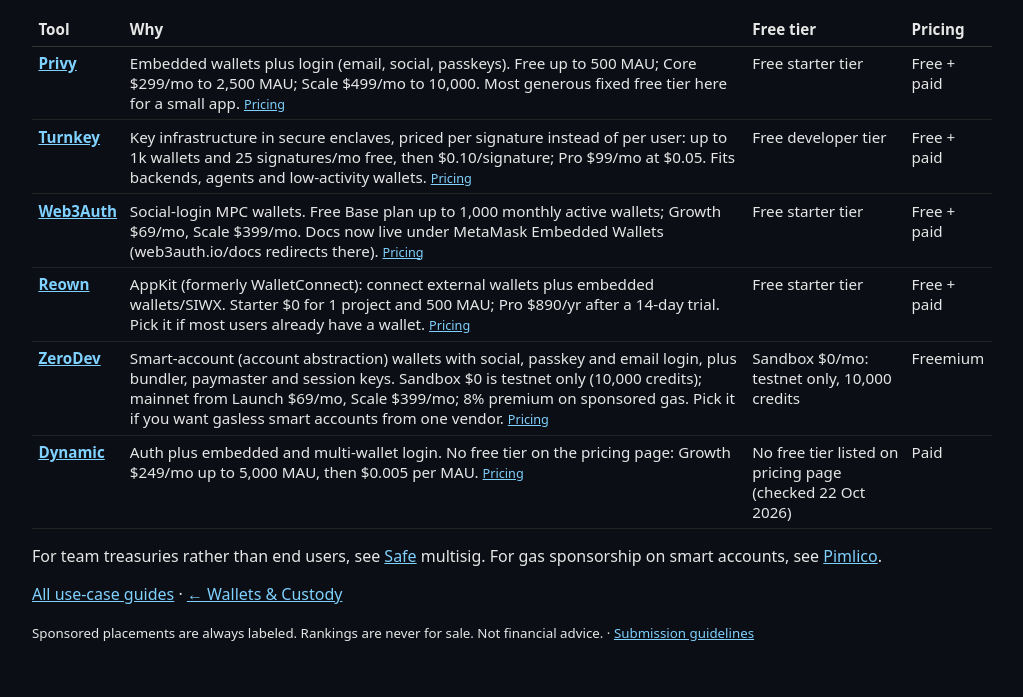
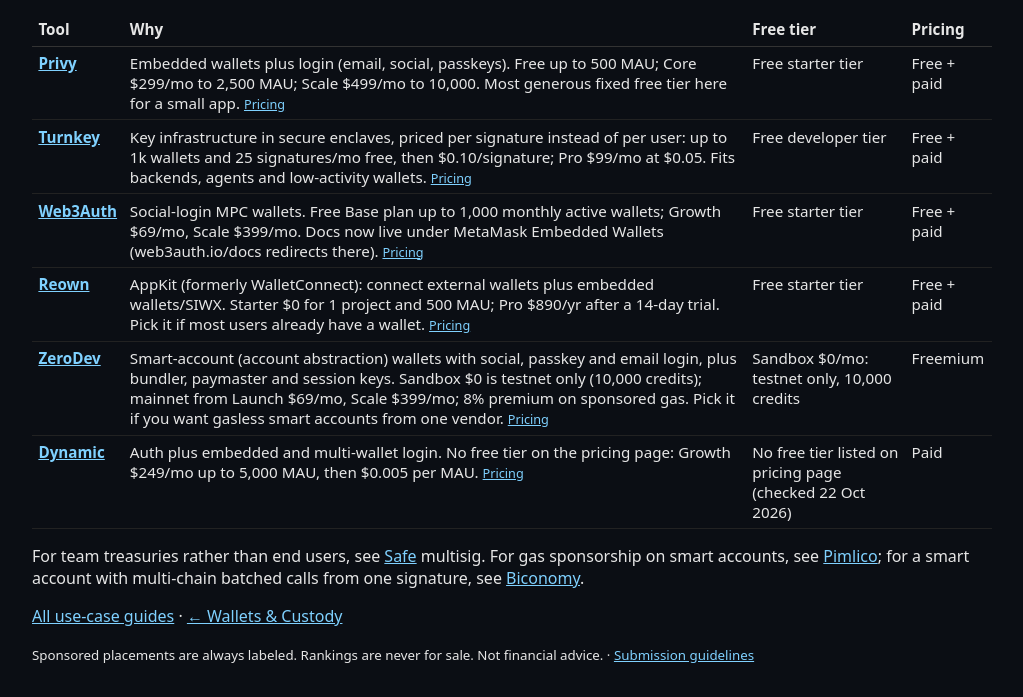
Before and after one commit to biff-cloud/builderstack, an Astro site: page /builderstack/best/embedded-wallets in a window 1280 px wide. Shown: the part 171-868 px from the top of the page, without its empty margins (128-1151 px from the left). Before the commit the page ends 846 px from the top, so only its background shows below. Built offline with nearby package versions, Linux system fonts and the light colour scheme; Astro itself is replaced by a stand-in of ours.

Commit message:
Point embedded-wallets guide to Biconomy for smart accounts

```diff
--- a/src/pages/best/embedded-wallets.astro
+++ b/src/pages/best/embedded-wallets.astro
@@ -32,6 +32,6 @@ const picks = [
 ))}
 </tbody>
 </table>
-<p>For team treasuries rather than end users, see <a href={`${import.meta.env.BASE_URL}tools/safe/`}>Safe</a> multisig. For gas sponsorship on smart accounts, see <a href={`${import.meta.env.BASE_URL}tools/pimlico/`}>Pimlico</a>.</p>
+<p>For team treasuries rather than end users, see <a href={`${import.meta.env.BASE_URL}tools/safe/`}>Safe</a> multisig. For gas sponsorship on smart accounts, see <a href={`${import.meta.env.BASE_URL}tools/pimlico/`}>Pimlico</a>; for a smart account with multi-chain batched calls from one signature, see <a href={`${import.meta.env.BASE_URL}tools/biconomy/`}>Biconomy</a>.</p>
 <p><a href={`${import.meta.env.BASE_URL}best/`}>All use-case guides</a> · <a href={`${import.meta.env.BASE_URL}category/wallets-custody/`}>← Wallets & Custody</a></p>
 </Base>
```
